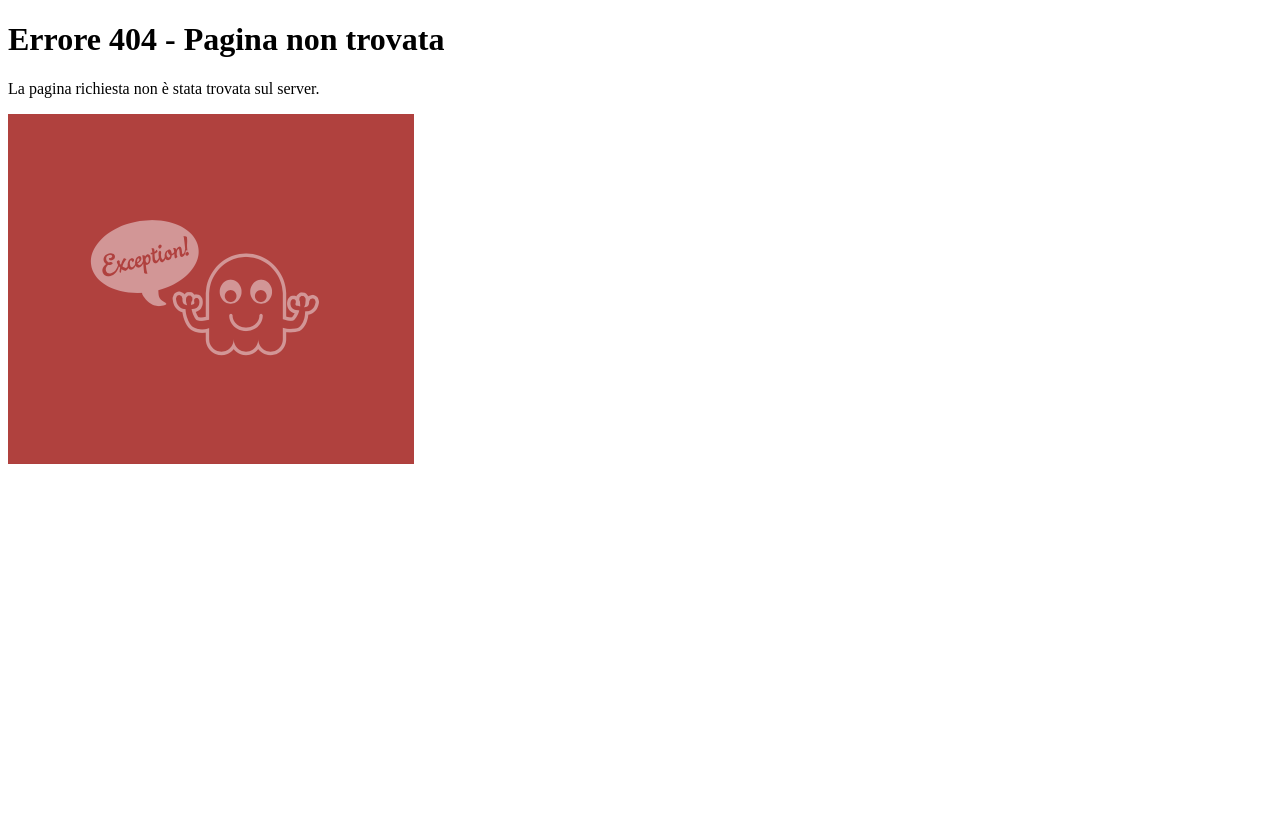
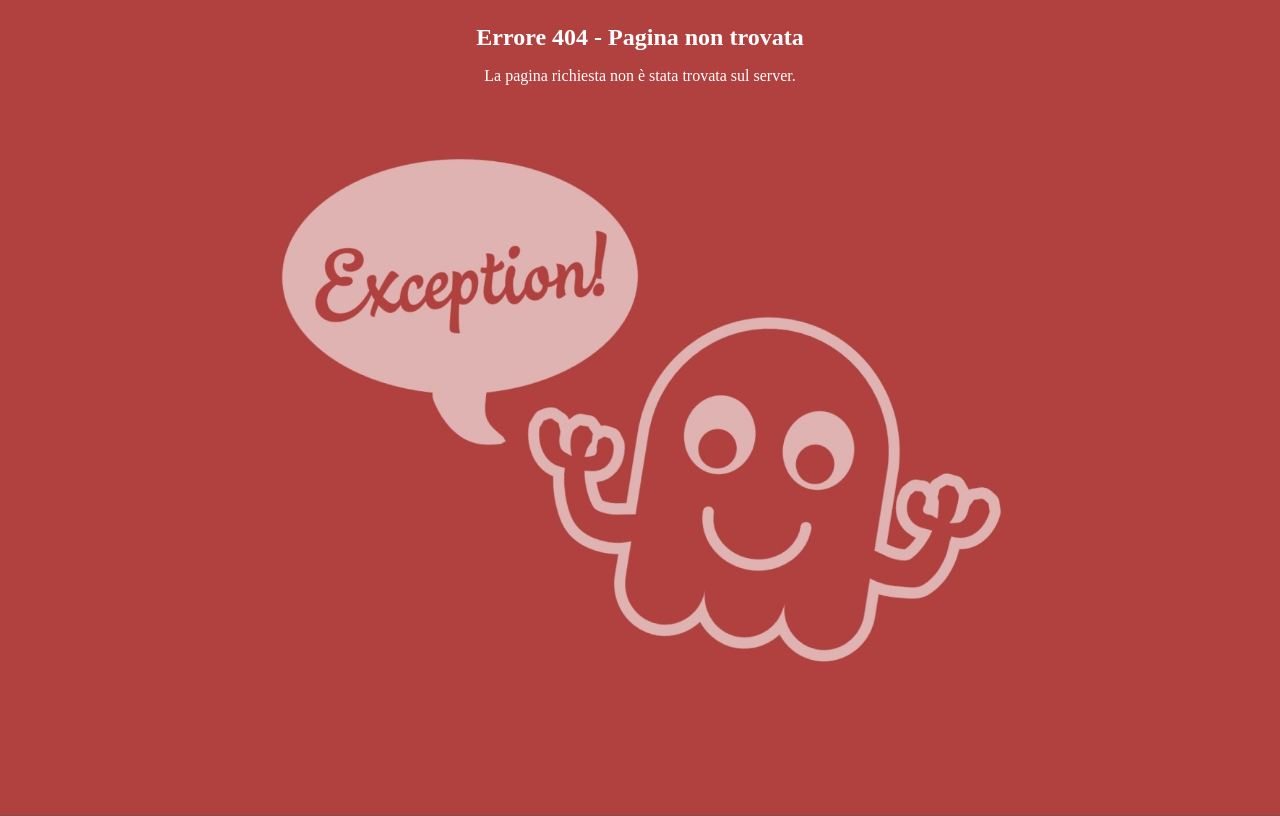
Before and after one commit to GianmarcoRuffi/symfony-7-rest-api-docker-new, a Symfony app: template templates/errors/error404.html.twig in a window 1280 px wide. Before the commit the page ends 464 px from the top, so only its background shows below. Run offline with Twig, Linux system fonts and the light colour scheme; the template is opened without the code that fills it, so the values that code supplies are empty; some libraries are stand-ins or nearby versions.

Commit message:
main: Updated error views

```diff
--- a/templates/errors/error400.html.twig
+++ b/templates/errors/error400.html.twig
@@ -6,5 +6,5 @@
 {% block body %}
     <h1>Errore 400 - Bad Request</h1>
     <p>La richiesta inviata al server è stata errata.</p>
-       <img src="{{ asset('images/error_image.png') }}" alt="Error Ghost">
+        <img src="{{ asset('images/ExceptionGhostBG.jpg') }}" alt="Exception Ghost">
 {% endblock %}
--- a/templates/errors/error403.html.twig
+++ b/templates/errors/error403.html.twig
@@ -6,5 +6,5 @@
 {% block body %}
     <h1>Errore 403 - Accesso Negato</h1>
     <p>Non hai i permessi necessari per accedere a questa risorsa.</p>
-       <img src="{{ asset('images/error_image.png') }}" alt="Error Ghost">
+        <img src="{{ asset('images/ExceptionGhostBG.jpg') }}" alt="Exception Ghost">
 {% endblock %}
--- a/templates/errors/error404.html.twig
+++ b/templates/errors/error404.html.twig
@@ -2,8 +2,41 @@
 
 {% block title %}Errore 404 - Pagina non trovata{% endblock %}
 
+{% block stylesheets %}
+    {{ parent() }}
+    <style>
+        body {
+            background-image: url("{{ asset('images/ExceptionGhostBG.jpg') }}");
+            background-size: cover;
+            background-position: center;
+        }
+
+        .wrapper {
+            display: flex;
+            justify-content: center;
+            height: 100vh;
+        }
+
+        .error-container {
+            text-align: center;
+            color: white;
+        }
+
+        .error-container h1 {
+            font-size: 24px;
+        }
+
+        .error-container p {
+            font-size: 16px;
+        }
+    </style>
+{% endblock %}
+
 {% block body %}
-    <h1>Errore 404 - Pagina non trovata</h1>
-    <p>La pagina richiesta non è stata trovata sul server.</p>
-        <img src="{{ asset('images/error_image.png') }}" alt="Error Ghost">
+<div class="wrapper">
+    <div class="error-container">
+        <h1>Errore 404 - Pagina non trovata</h1>
+        <p>La pagina richiesta non è stata trovata sul server.</p>
+    </div>
+</div>
 {% endblock %}
```
Also changed, not shown: templates/errors/error500.html.twig (+34 -1 lines), templates/errors/errorstyle.css (added, +14 -0 lines), public/images/ExceptionGhostBG.jpg (added).
